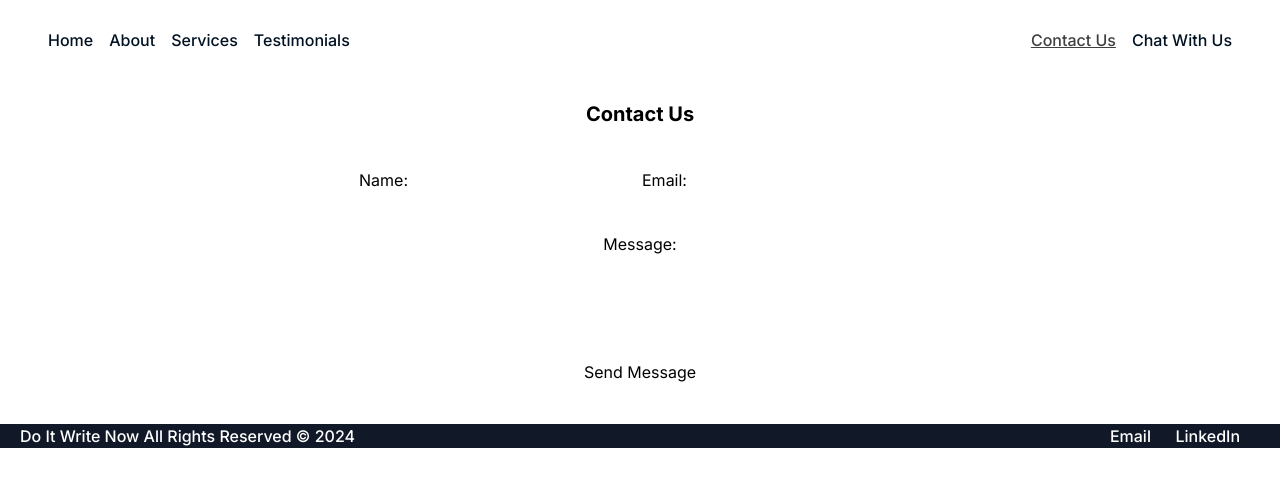
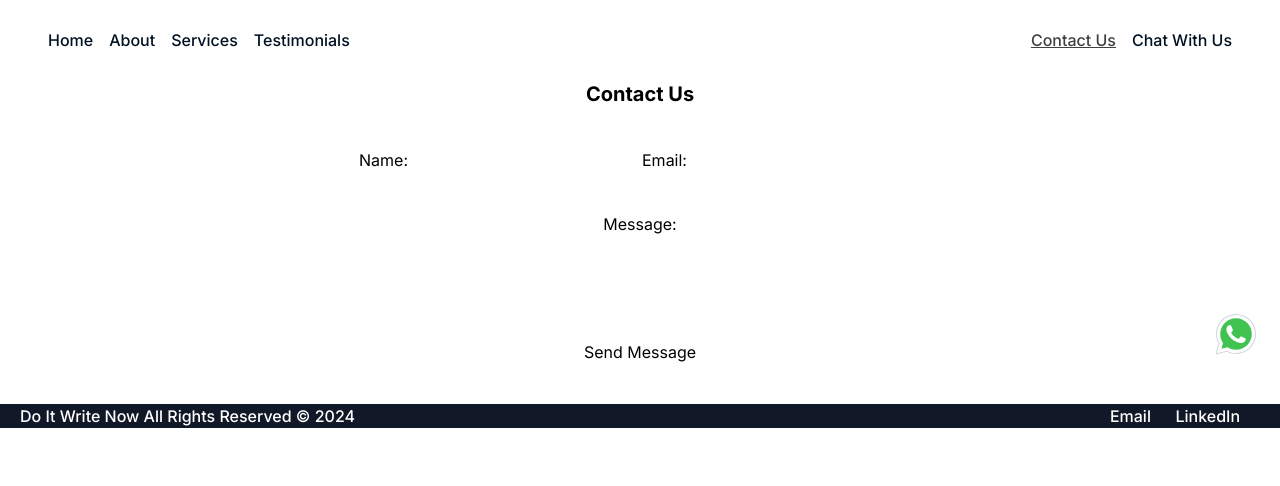
Before and after one commit to anzaeee/doitwritenow, a SvelteKit app: page /contact-us in a window 1280 px wide. Shown: the top 486 px of the page. Built offline with nearby package versions, Linux system fonts and the light colour scheme.

Commit message:
finalizing widget

```diff
--- a/src/lib/components/Whatsapp.svelte
+++ /dev/null
@@ -1,3 +0,0 @@
-<script>
-
-</script>
--- /dev/null
+++ b/src/lib/components/WhatsappWidget.svelte
@@ -0,0 +1,40 @@
+<script lang='ts'>
+  import WhatsappLogo from "$lib/images/WhatsappLogo.svelte";
+
+  function openWhatsAppChat() {
+    const phoneNumber = 'your-phone-number'; // Replace with your actual phone number
+    const url = `https://wa.me/${phoneNumber}`;
+    window.open(url, '_blank', 'width=500,height=600'); // Adjust width and height as needed
+  }
+</script>
+
+<div class="whatsapp-container" on:click={openWhatsAppChat} role="button" tabindex="0">
+  <WhatsappLogo/>
+  <div class="whatsapp-text">
+    Chat With Us
+  </div>
+</div>
+
+<style>
+  .whatsapp-container {
+    position: relative;
+    display: inline-block;
+    cursor: pointer;
+  }
+
+  .whatsapp-text {
+    display: none;
+    position: absolute;
+    background-color: #ffffff;
+    padding: 5px;
+    border-radius: 5px;
+    box-shadow: 0 0 10px rgba(0, 0, 0, 0.1);
+    bottom: -30px;
+    right: -30px;
+    z-index: 1;
+  }
+
+  .whatsapp-container:hover .whatsapp-text {
+    display: inline-block;
+  }
+</style>
--- a/src/routes/+layout.svelte
+++ b/src/routes/+layout.svelte
@@ -2,10 +2,16 @@
   import "../app.css";
   import Header from "$lib/components/Header.svelte";
   import Footer from "$lib/components/Footer.svelte";
+  import WhatsappWidget from "$lib/components/WhatsappWidget.svelte";
 </script>
 
-<div class="space-y-10">
-  <Header />
-  <slot />
-  <Footer />
+<Header />
+<slot />
+
+<div class="relative">
+  <div class="absolute bottom-0 right-5">
+    <WhatsappWidget/>
+  </div>
 </div>
+
+<Footer />
```
Also changed, not shown: src/lib/images/WhatsappLogo.svelte (renamed from src/lib/images/whatsapp.svg).
